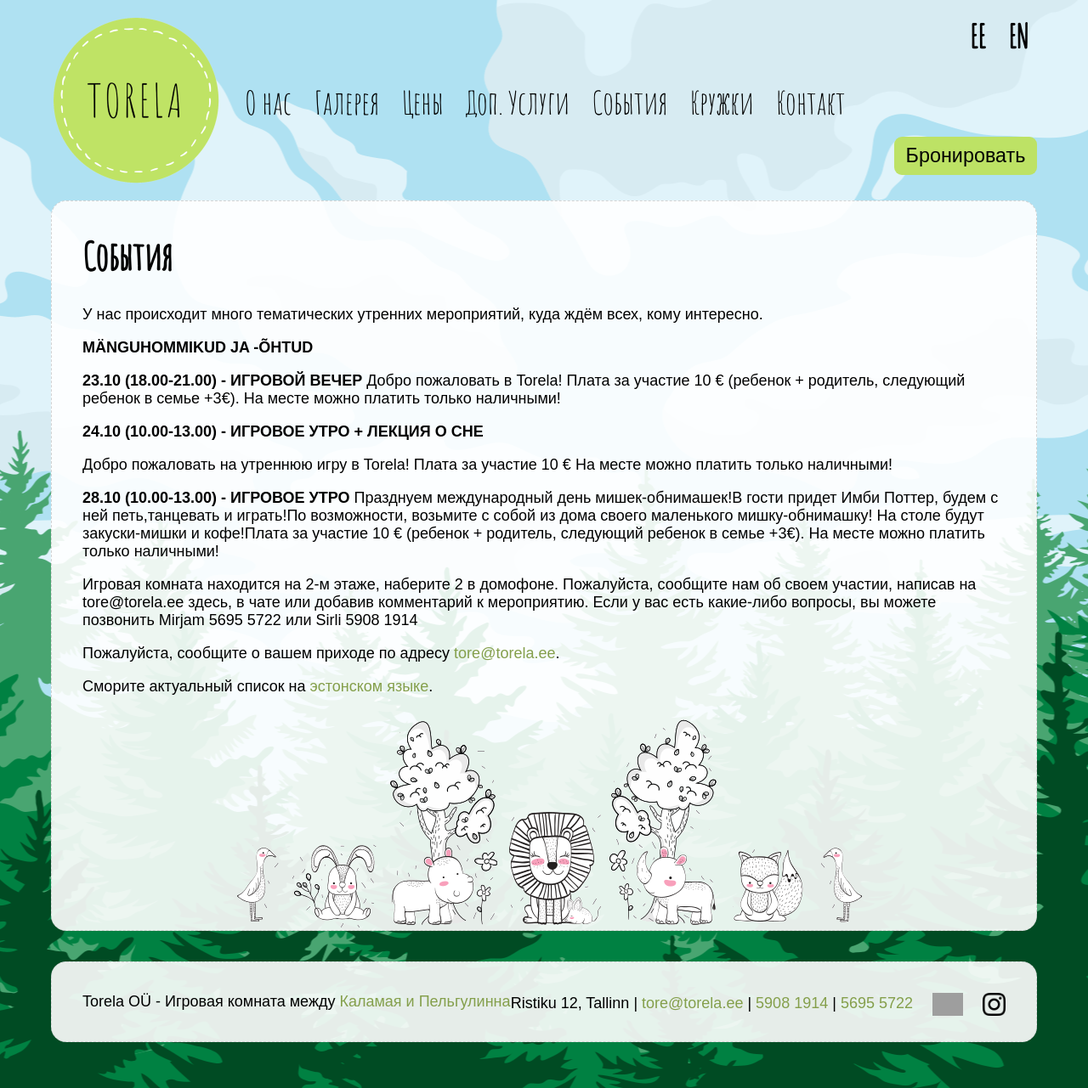
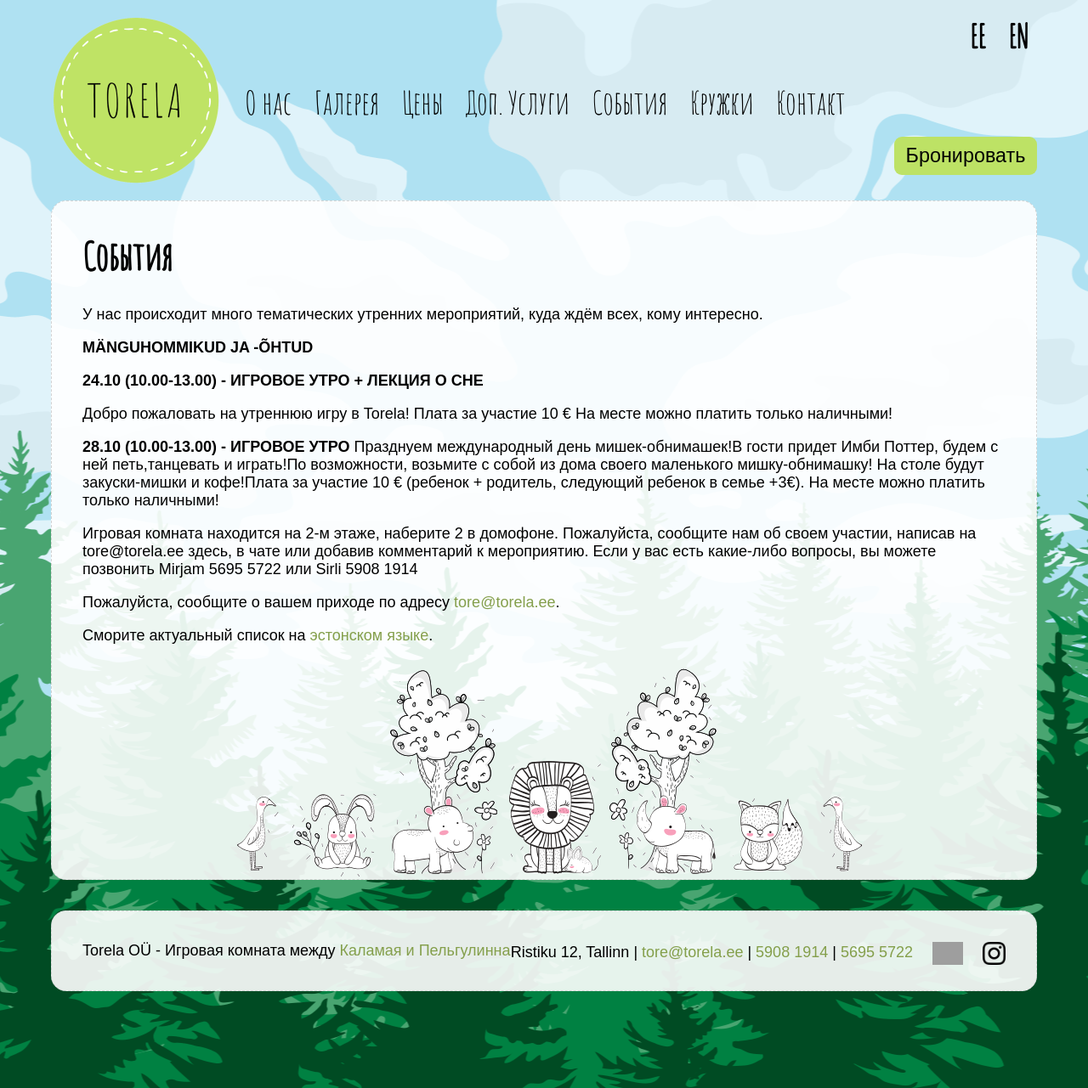
Before and after one commit to mypsik/torela, a Jekyll site: the page built from ru/events/index.md, in a window 1280 px wide. Shown: the whole page at 85% size. Built offline with Jekyll 4.4.1, drawn with Linux system fonts in a browser that asks for light colours; grey boxes are pictures that could not be loaded.

Commit message:
Update index.md

```diff
--- a/ru/events/index.md
+++ b/ru/events/index.md
@@ -9,12 +9,6 @@ et: /syndmused/
 У нас происходит много тематических утренних мероприятий, куда ждём всех, кому интересно.
 
 **MÄNGUHOMMIKUD JA -ÕHTUD**
-
-
-**23.10 (18.00-21.00) - ИГРОВОЙ ВЕЧЕР**
-Добро пожаловать в Torela!
-Плата за участие 10 € (ребенок + родитель, следующий ребенок в семье +3€).
-На месте можно платить только наличными!
 
 
 **24.10 (10.00-13.00) - ИГРОВОЕ УТРО + ЛЕКЦИЯ О СНЕ**
```
